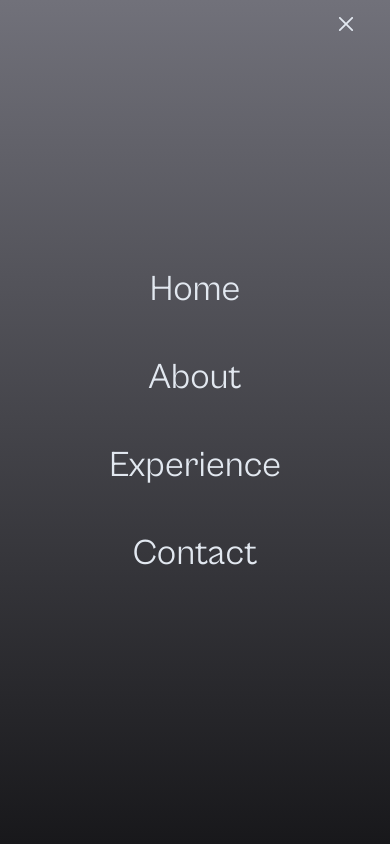
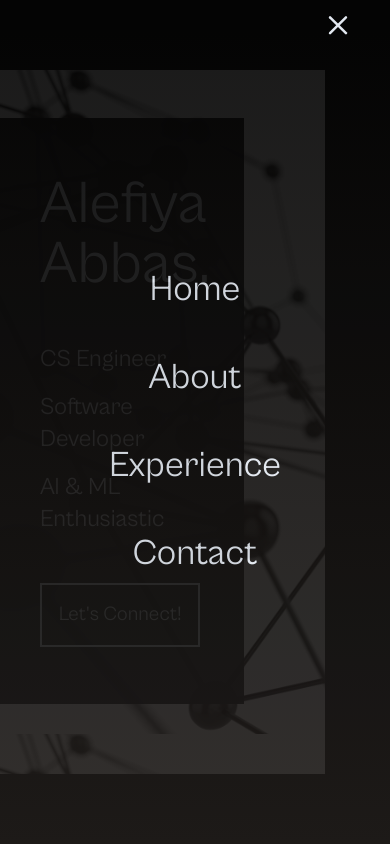
Before and after one commit to AlefiyaAbbas/alefiyar02, a Next.js app: page / in a window 390 px wide. Both pictures are taken after a click on the element 354 px from the left and 24 px from the top of the page. Shown: the top 844 px of the page. Built offline with nearby package versions, Linux system fonts and the light colour scheme.

Commit message:
Navbar Updated

```diff
--- a/components/Hero.js
+++ b/components/Hero.js
@@ -1,24 +1,50 @@
 import React from 'react'
+import { motion } from 'framer-motion'
 
 export default function Hero() {
   return (
     <>
       <div className="w-full h-screen flex flex-row items-center bg-zinc-800 font-cabinet">
-        <div className='bg-[url("/images/hero.png")] h-5/6 w-10/12 my-4'>
-          <div className='flex flex-col justify-center bg-zinc-800 w-9/12 h-5/6 bg-opacity-95 my-12 px-10'>
-            <div className='text-6xl md:text-9xl text-slate-200'>
+        <motion.div
+          initial={{ x: -1000 }}
+          animate={{ x: 0 }}
+          transition={{ duration: 0.5, delay: 0 }}
+          className='bg-[url("/images/hero.png")] h-5/6 w-10/12 my-4'
+        >
+          <motion.div
+            initial={{ x: -1000 }}
+            animate={{ x: 0 }}
+            transition={{ duration: 1, delay: 0.6 }}
+            className='flex flex-col justify-center bg-zinc-800 w-9/12 h-5/6 bg-opacity-95 my-12 px-10'
+          >
+            <motion.div
+              initial={{ x: -1000 }}
+              animate={{ x: 0 }}
+              transition={{ duration: 1, delay: 1 }}
+              className='text-6xl md:text-9xl text-slate-200'
+            >
               Alefiya Abbas.
-            </div>
-            <ul className='flex flex-col gap-4 text-2xl md:text-4xl text-slate-200 py-12'>
-              <li>CS Engineer</li>
-              <li>Software Developer</li>
-              <li>AI  &  ML Enthusiastic</li>
-            </ul>
-            <button className='border-2 border-solid border-slate-200 text-slate-200 p-4 w-40 text-xl hover:bg-slate-300 hover:text-zinc-800 duration-200'>
+            </motion.div>
+            <motion.ul
+              initial={{ x: -1000 }}
+              animate={{ x: 0 }}
+              transition={{ duration: 1, delay: 1.4 }}
+              className='flex flex-col gap-4 text-2xl md:text-4xl text-slate-200 py-12'
+            >
+              <motion.li> CS Engineer </motion.li>
+              <motion.li> Software Developer </motion.li>
+              <motion.li> AI & ML Enthusiastic </motion.li>
+            </motion.ul>
+            <motion.button
+              initial={{ x: -1000 }}
+              animate={{ x: 0 }}
+              transition={{ duration: 1, delay: 1.8 }}
+              className='border-2 border-solid border-slate-200 text-slate-200 p-4 w-40 text-xl hover:bg-slate-300 hover:text-zinc-800 duration-200'
+            >
               Let&apos;s Connect!
-            </button>
-          </div>
-        </div>
+            </motion.button>
+          </motion.div>
+        </motion.div>
       </div>
     </>
   )
--- a/components/Navbar.js
+++ b/components/Navbar.js
@@ -1,38 +1,9 @@
-// import React from 'react';
-// import Link from 'next/link';
-// import localFont from 'next/font/local'
-
-// export const Navbar = () => {
-//     return (
-//         <header>
-//             <nav className="flex justify-around py-2 bg-slate-800 text-slate-200 items-center">
-//                 <div id="logo">
-//                     <Link href="/" className='text-3xl font-britney'>  <span className='flex gap-[0.1px]'><span>Alef</span>iya Abbas </span> </Link>
-//                 </div>
-//                 <div>
-//                 </div>
-//                 <ul className="flex gap-10 justify-around align-middle font-cabinet text-xl">
-//                     <li>
-//                         <Link href="/about"> About </Link>
-//                     </li>
-//                     <li>
-//                         <Link href="/experience"> Experiences </Link>
-//                     </li>
-//                     <li>
-//                         <Link href="/projects"> Projects </Link>
-//                     </li>
-//                 </ul>
-//             </nav>
-//         </header>
-//     );
-// };
-
-import { RxHamburgerMenu, RxCross2 } from 'react-icons/rx'
 import { useEffect, useState } from 'react'
+import { motion, AnimatePresence } from 'framer-motion'
 
 export default function Navbar() {
   const links = ['Home', 'About', 'Experience', 'Contact']
-    const [Nav, setNav] = useState(false)
+  const [mobileNav, setMobileNav] = useState(false)
 
   useEffect(() => {
     let lastScrollTop = 0
@@ -41,50 +12,151 @@ export default function Navbar() {
       let scrollTop = window.scrollY || document.documentElement.scrollTop
       if (scrollTop > lastScrollTop) {
         navbar.style.top = '-100px'
-            }
-            else {
+      } else {
         navbar.style.top = '0'
       }
       lastScrollTop = scrollTop
     })
   }, [])
 
+  useEffect(() => {
+    let navbar = document.getElementById('nav')
+    navbar.style.top = '-100px'
+    setTimeout(() => {
+      navbar.style.top = '0'
+    }, 3000)
+  }, [])
+
   const HorizontalNavList = ({ link }) => {
     return (
-            <li className="px-4 cursor-pointer capitalize font-medium text-slate-200 hover:scale-105 duration-200">
+      <li className='px-4 cursor-pointer capitalize font-medium  text-slate-200 hover:scale-105 duration-200'>
         {link}
       </li>
     )
   }
   const VerticalNavList = ({ link }) => {
     return (
-            <li className="px-4 capitalize py-6 text-4xl cursor-pointer">{link}</li>
+      <motion.li
+        className='px-4 capitalize py-6 text-4xl cursor-pointer'
+        variants={{
+          open: {
+            y: 0,
+            opacity: 1
+          },
+          closed: {
+            y: '45%',
+            opacity: 0
+          }
+        }}
+      >
+        {link}
+      </motion.li>
     )
   }
 
+  const topVariants = {
+    open: { rotate: 45, y: 7, originX: '16px', originY: '10px' },
+    closed: { rotate: 0, y: 0, originX: 0, originY: 0 }
+  }
+
+  const centerVariants = {
+    open: { opacity: 0 },
+    closed: { opacity: 1 }
+  }
+
+  const bottomVariants = {
+    open: { rotate: -45, y: -5, originX: '16px', originY: '22px' },
+    closed: { rotate: 0, y: 0, originX: 0, originY: 0 }
+  }
+
   return (
-        <nav id="nav" className='fixed w-full duration-700'>
+    <nav id='nav' className='fixed w-full duration-200 font-cabinet z-50'>
       <div className="flex justify-end items-center w-full h-12 bg-zinc-800 text-slate-200 px-4">
-                <ul className="hidden md:flex font-cabinet text-lg">
+        <ul className="hidden md:flex font-cabinet text-lg p-2">
           {links.map((link, index) => {
             return <HorizontalNavList key={index} link={link} />
           })}
         </ul>
         <div
           onClick={() => {
-                        setNav(!Nav)
+            setMobileNav(!mobileNav)
           }}
-                    className="cursor-pointer md:hidden text-slate-200 pr-4 z-10"
+          className='cursor-pointer md:hidden text-slate-200 pr-4 z-10'
         >
-                    {Nav ? <RxCross2 size={24} /> : <RxHamburgerMenu size={24} />}
+          <svg
+            width='40'
+            height='40'
+            viewBox='0 0 32 32'
+            fill='none'
+            xmlns='http://www.w3.org/2000/svg'
+          >
+            <motion.rect
+              animate={mobileNav ? 'open' : 'closed'}
+              variants={topVariants}
+              transition={{ duration: 0.2 }}
+              x='6'
+              y='9'
+              width='20'
+              height='2'
+              rx='1'
+              fill='currentColor'
+            />
+            <motion.rect
+              animate={mobileNav ? 'open' : 'closed'}
+              variants={centerVariants}
+              transition={{ duration: 0.2 }}
+              x='6'
+              y='15'
+              width='20'
+              height='2'
+              rx='1'
+              fill='currentColor'
+            />
+            <motion.rect
+              animate={mobileNav ? 'open' : 'closed'}
+              variants={bottomVariants}
+              transition={{ duration: 0.2 }}
+              x='6'
+              y='21'
+              width='20'
+              height='2'
+              rx='1'
+              fill='currentColor'
+            />
+          </svg>
         </div>
-                {Nav && (
-                    <ul className="flex flex-col justify-center items-center fixed top-0 left-0 w-full h-full bg-gradient-to-b from-zinc-500 to-zinc-900 text-slate-200 font-cabinet">
+        <AnimatePresence>
+          {mobileNav && (
+            <motion.div
+              variants={{
+                open: {
+                  y: '0%',
+                  transition: {
+                    when: 'beforeChildren',
+                    duration: 0.5
+                  }
+                },
+                closed: {
+                  y: '-100%',
+                  transition: {
+                    when: 'afterChildren',
+                    duration: 0.5
+                  }
+                }
+              }}
+              initial='closed'
+              animate={'open'}
+              exit={'closed'}
+              className='flex flex-col justify-center items-center fixed top-0 left-0 w-screen h-full bg-gradient-to-b from-black to-stone-900 opacity-90'
+            >
+              <ul className='text-center'>
                 {links.map((link, index) => {
                   return <VerticalNavList key={index} link={link} />
                 })}
               </ul>
+            </motion.div>
           )}
+        </AnimatePresence>
       </div>
     </nav>
   )
```
Lines whose indentation alone changed are shown as unchanged.
